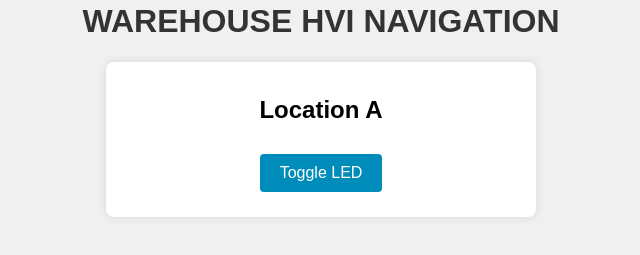
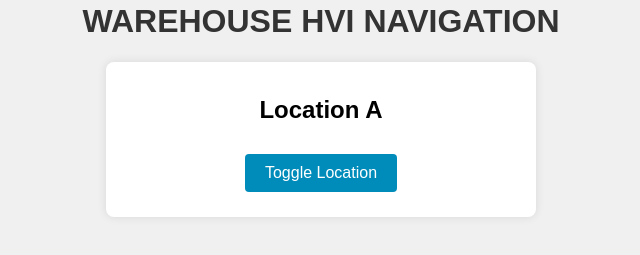
Before and after one commit to Scyphern/WH-ESP32-CONTROLLER, a plain HTML site: page index.html in a window 1280 px wide. Shown: the part 309-564 px from the top of the page, without its empty margins (319-959 px from the left). Drawn offline with Linux system fonts and the light colour scheme.

Commit message:
index.html

```diff
--- a/index.html
+++ b/index.html
@@ -18,7 +18,7 @@
   <div class="device">
     <h2>Location A</h2>
     <!-- Only one button to toggle LED blinking -->
-    <button onclick="sendCommand('emqx/esp32_1', 'on')">Toggle LED</button>
+    <button onclick="sendCommand('emqx/esp32_1', 'on')">Toggle Location</button>
   </div>
 
   <!-- If you have additional devices, add more sections similarly -->
```
